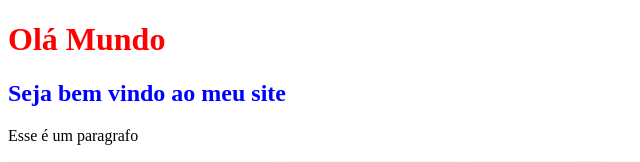
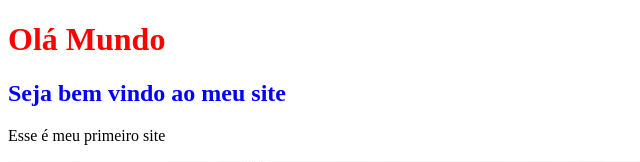
Before and after one commit to rafaelfbastos/tutoria-web, a plain HTML site: page index.html in a window 1280 px wide. Shown: the top 162 px of the page, 0-640 px from the left. Drawn offline with Linux system fonts and the light colour scheme.

Commit message:
meu primeiro site

```diff
--- a/index.html
+++ b/index.html
@@ -8,7 +8,8 @@
 <body>
     <h1>Olá Mundo</h1>
     <h2>Seja bem vindo ao meu site</h2>
-    <p>Esse é um paragrafo</p>
+
+    <p>Esse é meu primeiro site</p>
     <img src="/assets/img/monochrome.jpg" alt="cachorro">
     <br>
     <a href="contato.html">Pagina de contatos</a>
```
Also changed, not shown: 1 other file.
